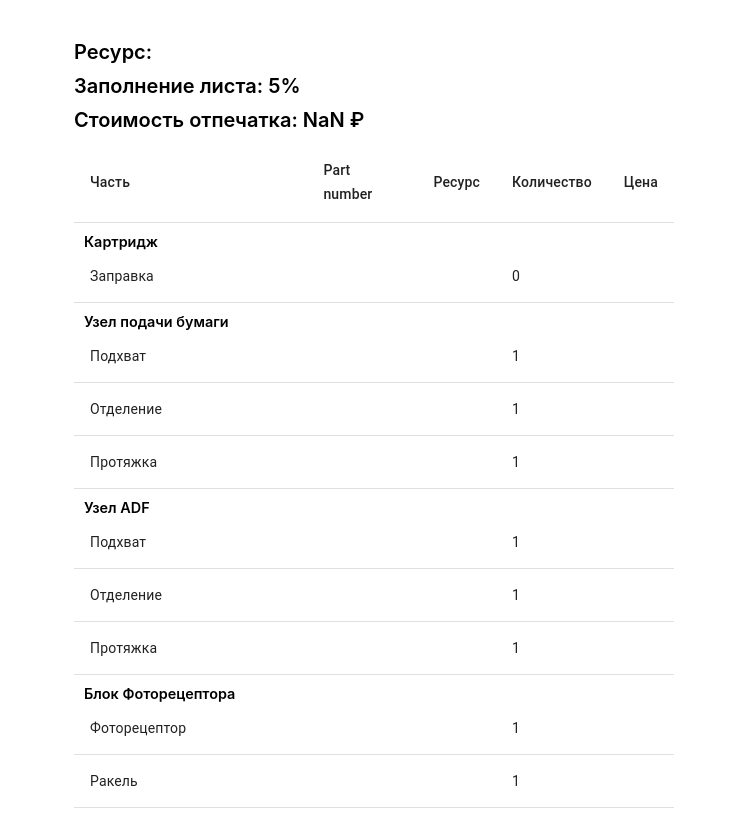
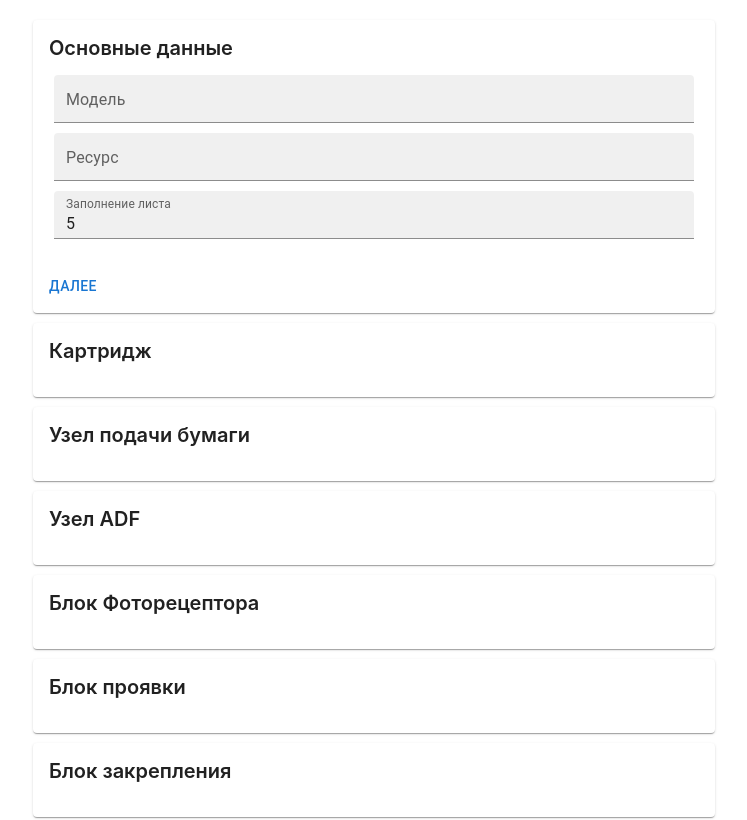
Before and after one commit to VilenaArturovna/calculation-of-cost-of-print, a React (Create React App) app: page / in a window 1280 px wide. Shown: the top 820 px of the page, without its empty margins (266-1013 px from the left). Built offline with nearby package versions, Linux system fonts and the light colour scheme.

Commit message:
fix: change value of isOpenResultsWindow

```diff
--- a/src/components/Printer/Printer.tsx
+++ b/src/components/Printer/Printer.tsx
@@ -72,7 +72,7 @@ const useStyles = makeStyles(() => createStyles({
 export function Printer() {
   const classes = useStyles();
 
-  const [isOpenMainInfo, setIsOpenMainInfo] = useState(false);
+  const [isOpenMainInfo, setIsOpenMainInfo] = useState(true);
   const [isOpenCartridge, setIsOpenCartridge] = useState(false);
   const [isOpenPaperFeedUnit, setIsOpenPaperFeedUnit] = useState(false);
   const [isOpenADFNode, setIsOpenADFNode] = useState(false);
@@ -81,7 +81,7 @@ export function Printer() {
   const [isOpenPinningUnit, setIsOpenPinningUnit] = useState(false);
 
   const [hasResults, setHasResults] = useState(false);
-  const [isOpenResultsWindow, setIsOpenResultsWindow] = useState(true);
+  const [isOpenResultsWindow, setIsOpenResultsWindow] = useState(false);
 
   const formik = useFormik({
     initialValues: {
```
